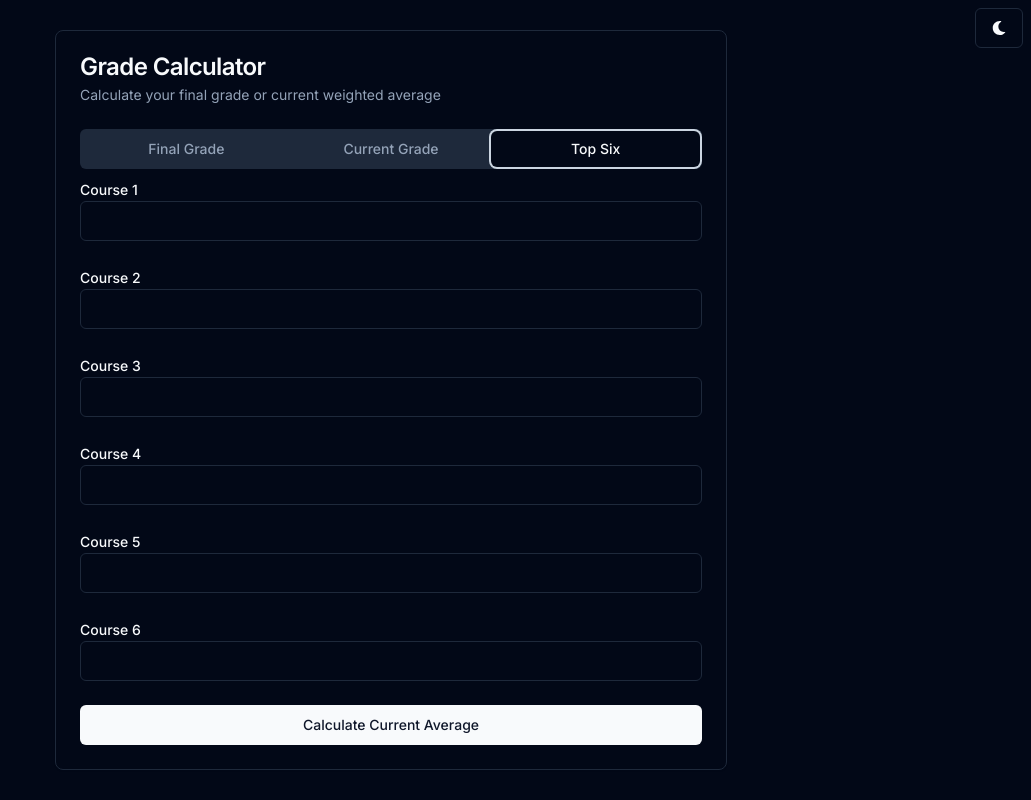
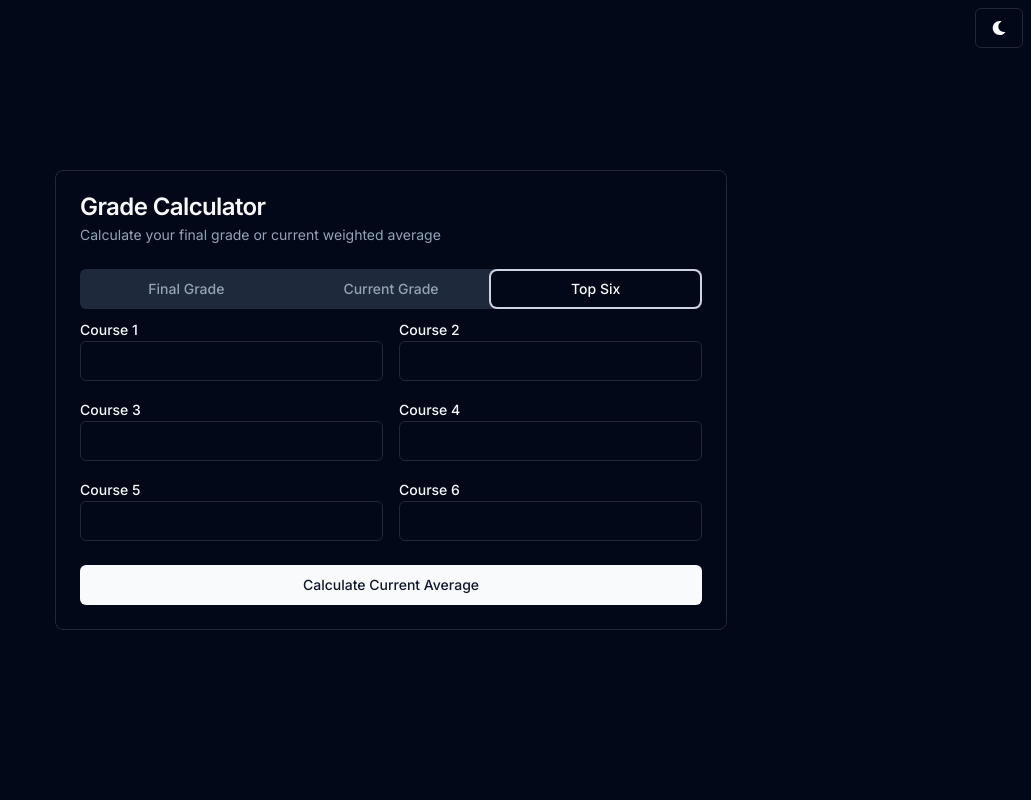
Before and after one commit to LegendaryAKx3/grade-calculator, a Next.js app in the folder grade-calculator/: page / in a window 1280 px wide. Both pictures are taken after a click on the tab "Top Six". Shown: the whole page, without its empty margins (249-1280 px from the left). Built offline with nearby package versions, Linux system fonts and the light colour scheme.

Commit message:
styling change

```diff
--- a/grade-calculator/components/top-six.tsx
+++ b/grade-calculator/components/top-six.tsx
@@ -51,6 +51,7 @@ type GradeInput = {
 
     return (
       <form onSubmit={handleSubmit(onSubmit)} className="space-y-6">
+        <div className="grid grid-cols-2 gap-4">
         {Array(6).fill(0).map((_, index) => (
           <div key={_.id} className="flex items-end space-x-4">
             <div className="flex-1">
@@ -64,8 +65,8 @@ type GradeInput = {
               />
             </div>
             </div>
-
         ))}
+        </div>
 
         <Button className="w-full" type="submit">Calculate Current Average</Button>
         {result !== undefined && (
```
